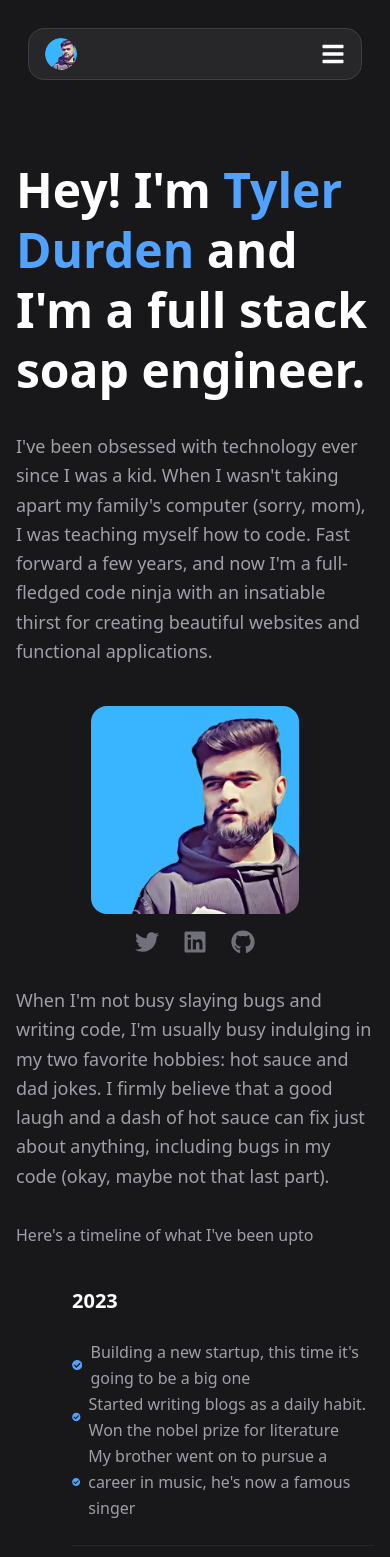
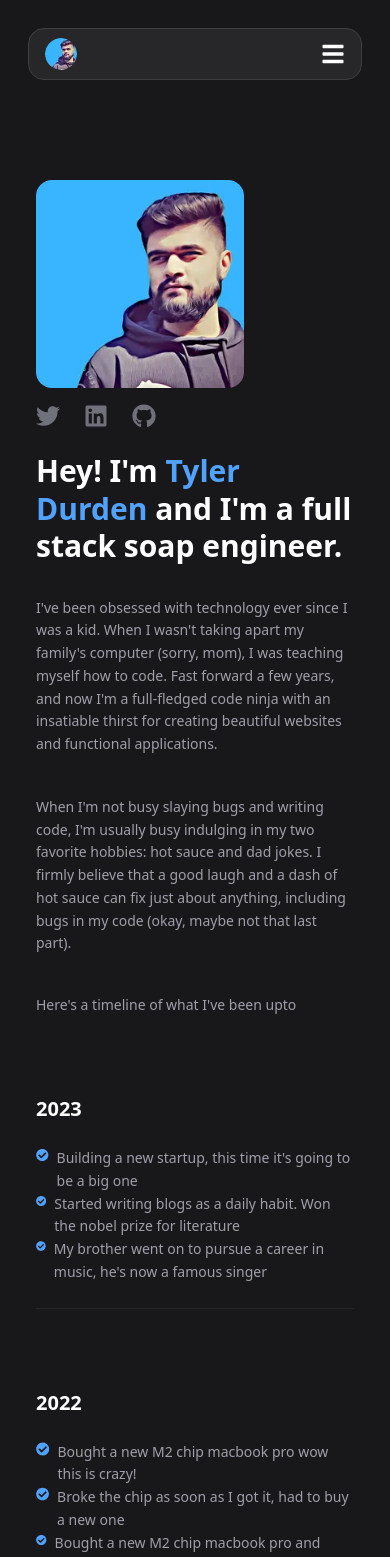
Before and after one commit to wizzcode01/devpro-project, a React (Vite) app: page /about in a window 390 px wide. Shown: the top 1557 px of the page. Built offline with nearby package versions, Linux system fonts and the light colour scheme.

Commit message:
added files

```diff
--- a/src/pages/About.jsx
+++ b/src/pages/About.jsx
@@ -5,7 +5,7 @@ import Footer from '../components/Footer'
 
 const About = () => {
 
-    const timeline = [
+  const timeline = [
   {
     year: "2023",
     events: [
@@ -60,23 +60,23 @@ const About = () => {
     <div className="bg-zinc-900">
       <Navbar/>
       <div className="max-w-5xl mx-auto px-4">
-        <div className="flex flex-col gap-8 mt-20">
+        <div className="flex flex-col mt-20">
           {/* Use grid properly */}
-          <div className="grid grid-cols-1 md:grid-cols-4 gap-10 items-center">
+          <div className="grid grid-cols-1 md:grid-cols-4 md:gap-10 p-2 items-center">
 
             {/* LEFT CONTENT */}
-            <div className="md:col-span-3 flex flex-col gap-8 text-start">
-              <h1 className="text-white text-5xl font-bold leading-tight">
+            <div className="md:col-span-3 flex flex-col gap-8 p-3 text-start order-2 md:order-1">
+              <h1 className="text-white text-3xl md:text-5xl font-bold leading-tight">
                 Hey! I'm <span className="text-blue-400">Tyler Durden </span>
                 and I'm a full stack soap engineer.
               </h1>
-              <p className="text-zinc-400 text-lg leading-relaxed">
+              <p className="text-zinc-400 md:text-lg text-sm leading-relaxed">
                 I've been obsessed with technology ever since I was a kid. When I wasn't taking apart my family's computer (sorry, mom), I was teaching myself how to code. Fast forward a few years, and now I'm a full-fledged code ninja with an insatiable thirst for creating beautiful websites and functional applications.
               </p>
             </div>
 
             {/* RIGHT CONTENT (Image + Socials) */}
-            <div className="md:col-span-1 flex flex-col items-center gap-4 ">
+            <div className="md:col-span-1 flex flex-col  p-3 gap-4 order-1 md:order-2">
               <div className="w-52 h-52 flex items-center justify-center font-bold rounded-2xl overflow-hidden">
                 <img src={Logo} alt="logo-img" className="rounded-lg w-52 h-52 object-cover" />
               </div>
@@ -88,20 +88,20 @@ const About = () => {
             </div>
 
           </div>
-             <p className="text-zinc-400 text-lg leading-relaxed">
+             <p className="text-zinc-400 md:text-lg text-sm p-5 leading-relaxed">
                 When I'm not busy slaying bugs and writing code, I'm usually busy indulging in my two favorite hobbies: hot sauce and dad jokes. I firmly believe that a good laugh and a dash of hot sauce can fix just about anything, including bugs in my code (okay, maybe not that last part).
               </p>
               <div>
-                 <h1 className='text-zinc-400'>Here's a timeline of what I've been upto</h1>
+                 <h1 className='text-zinc-400 p-5 md:p-0 text-sm'>Here's a timeline of what I've been upto</h1>
                  {timeline.map((item, index) => (
-                 <div key={index} className='flex flex-col ml-14 gap-6 mt-10'>
+                 <div key={index} className='flex flex-col md:ml-14 gap-6 mt-10 md:p-0 p-5'>
                     <span className='text-xl font-bold text-white'>{item.year}</span>
                     <div>
                         {item.events.map((event, i) => (
                             <div
                                 key={i}
-                                className='flex items-center gap-2'>
-                                <FaCheckCircle className=' text-blue-400'/> <p className='text-zinc-400 leading-relaxed'>{event}</p>
+                                className='flex md:items-center items-start gap-2'>
+                                <FaCheckCircle className=' text-blue-400'/> <p className='text-zinc-400 leading-relaxed text-sm'>{event}</p>
                             </div>
                         ))}
                     </div>
```
